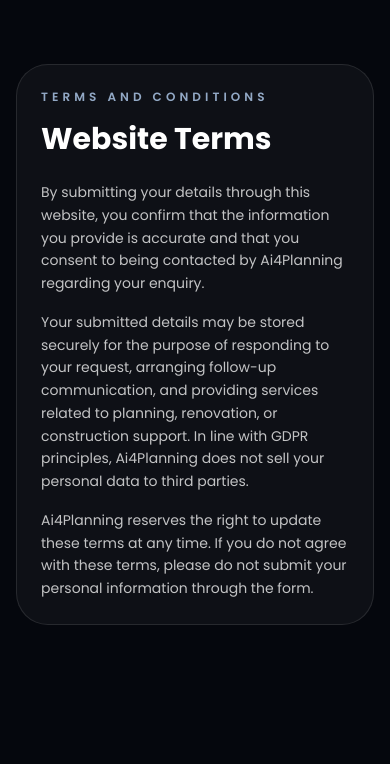
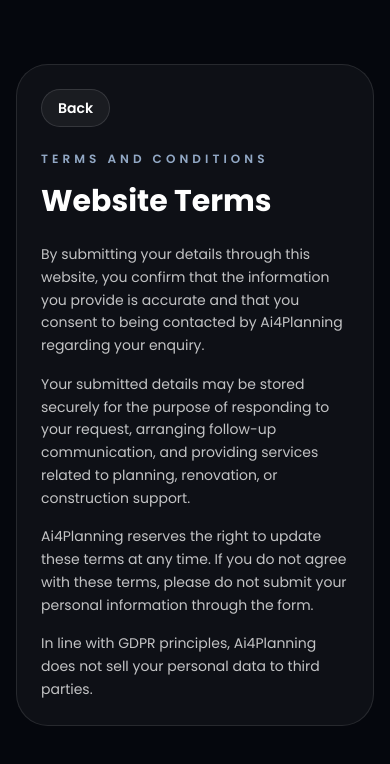
Before and after one commit to ZKai4planning/landingpageforevent, a Next.js app: page /terms in a window 390 px wide. Shown: the top 764 px of the page. Built offline with nearby package versions, Linux system fonts and the light colour scheme.

Commit message:
responsive changes

```diff
--- a/src/app/signedupusers/page.tsx
+++ b/src/app/signedupusers/page.tsx
@@ -189,7 +189,7 @@
                 </p>
               </div>
 
-              <form onSubmit={handleUnlock} className="space-y-4">
+              <form onSubmit={handleUnlock} className="space-y-6">
                 <label className="space-y-2">
                   <span className="text-sm font-medium text-white/85">
                     Password
@@ -215,7 +215,7 @@
                 <button
                   type="submit"
                   disabled={isLoading}
-                  className="btn-1 relative inline-flex min-w-[12rem] items-center justify-center overflow-hidden rounded-[0.9rem] px-6 py-3 text-sm font-semibold disabled:cursor-not-allowed disabled:opacity-70"
+                  className="btn-1 relative mt-2 inline-flex min-w-[12rem] items-center justify-center overflow-hidden rounded-[0.9rem] px-6 py-3 text-sm font-semibold disabled:cursor-not-allowed disabled:opacity-70"
                 >
                   <span className="relative z-10">
                     {isLoading ? "Checking..." : "Unlock Page"}
--- a/src/app/terms/page.tsx
+++ b/src/app/terms/page.tsx
@@ -1,7 +1,27 @@
+"use client";
+
+import { useRouter } from "next/navigation";
+
 export default function TermsPage() {
+  const router = useRouter();
+
   return (
     <main className="min-h-screen bg-[#05070d] px-4 py-16 text-white sm:px-6 sm:py-20">
       <div className="mx-auto max-w-4xl rounded-[2rem] border border-white/10 bg-white/[0.04] p-6 sm:p-8 lg:p-10">
+        <button
+          type="button"
+          onClick={() => {
+            if (window.history.length > 1) {
+              router.back();
+              return;
+            }
+
+            router.push("/");
+          }}
+          className="mb-6 inline-flex items-center rounded-full border border-white/12 bg-white/5 px-4 py-2 text-sm font-semibold text-white transition hover:bg-white/10"
+        >
+          Back
+        </button>
         <p className="text-xs font-semibold uppercase tracking-[0.34em] text-blue-200/75">
           Terms And Conditions
         </p>
@@ -17,14 +37,18 @@
           Your submitted details may be stored securely for the purpose of
           responding to your request, arranging follow-up communication, and
           providing services related to planning, renovation, or construction
-          support. In line with GDPR principles, Ai4Planning does not sell your
-          personal data to third parties.
+          support.
         </p>
+
         <p className="mt-4 text-sm leading-relaxed text-white/75 sm:text-base">
           Ai4Planning reserves the right to update these terms at any time. If
           you do not agree with these terms, please do not submit your personal
           information through the form.
         </p>
+             <p className="mt-4 text-sm leading-relaxed text-white/75 sm:text-base">
+          In line with GDPR principles, Ai4Planning does not sell your personal
+          data to third parties.
+        </p>
       </div>
     </main>
   );
--- a/src/components/lead-capture-form.tsx
+++ b/src/components/lead-capture-form.tsx
@@ -189,8 +189,21 @@
                   placeholder="Your full name"
                 />
               </label>
-
-              <label className="space-y-2">
+                       <label className="space-y-2">
+                <span className="text-sm font-medium text-white/85">
+                  Required Service
+                </span>
+                <input
+                  type="text"
+                  value={formData.service}
+                  onChange={(event) =>
+                    updateFormData("service", event.target.value)
+                  }
+                  className="w-full rounded-[1rem] border border-white/12 bg-black/20 px-4 py-3 text-white outline-none transition placeholder:text-white/30 focus:border-blue-300/40"
+                  placeholder="Describe the service you need"
+                />
+              </label>
+               <label className="space-y-2">
                 <span className="text-sm font-medium text-white/85">
                   Company Name (Optional)
                 </span>
@@ -205,7 +218,7 @@
                 />
               </label>
 
-              <label className="space-y-2">
+     <label className="space-y-2">
                 <span className="text-sm font-medium text-white/85">Email</span>
                 <input
                   type="email"
@@ -217,23 +230,7 @@
                   placeholder="you@example.com"
                 />
               </label>
-
-              <label className="space-y-2">
-                <span className="text-sm font-medium text-white/85">
-                  Required Service
-                </span>
-                <input
-                  type="text"
-                  value={formData.service}
-                  onChange={(event) =>
-                    updateFormData("service", event.target.value)
-                  }
-                  className="w-full rounded-[1rem] border border-white/12 bg-black/20 px-4 py-3 text-white outline-none transition placeholder:text-white/30 focus:border-blue-300/40"
-                  placeholder="Describe the service you need"
-                />
-              </label>
-
-              <label className={`space-y-2 ${singleColumn ? "" : "sm:col-span-2"}`}>
+                                        <label className="space-y-2">
                 <span className="text-sm font-medium text-white/85">
                   Mobile Number
                 </span>
@@ -252,6 +249,14 @@
                   placeholder="+447777888999"
                 />
               </label>
+
+
+
+
+
+
+
+
             </div>
 
             <label className="flex items-start gap-3 rounded-[1rem] border border-white/10 bg-white/[0.04] px-4 py-3">
@@ -267,7 +272,6 @@
                 I agree to {" "}
                 <Link
                   href="/terms"
-                  target="_blank"
                   className="text-blue-300 underline underline-offset-4 hover:text-blue-200"
                 >
                   terms and conditions
--- a/src/components/premium-testimonials.tsx
+++ b/src/components/premium-testimonials.tsx
@@ -2,7 +2,7 @@
 
 import { motion, AnimatePresence, Variants  } from 'framer-motion';
 import { useState, useEffect, useRef } from 'react';
-import { Quote, Star, ArrowLeft, ArrowRight, Sparkles } from 'lucide-react';
+import { Quote, ArrowLeft, ArrowRight, Sparkles } from 'lucide-react';
 
 const testimonials = [
   {
@@ -370,18 +370,17 @@
                         />
                       </motion.div>
 
-                      <h3 className="text-2xl font-bold text-white mb-2">
+                      <h3 className="mb-2 text-2xl font-bold text-white blur-[5px]">
                         {testimonials[currentIndex].name}
                       </h3>
-                      <p className="text-blue-400 mb-1 font-medium">
+                      <p className="text-blue-400 mb-1 font-medium blur-[5px]">
                         {testimonials[currentIndex].role}
                       </p>
-                      <p className="text-white/50 mb-4">
+                      <p className="mb-4 text-white/50 blur-[5px]">
                         {testimonials[currentIndex].company}
                       </p>
 
-                      {/* Star Rating - Changed to Slate/Gray */}
-                      <div className="flex justify-center md:justify-start gap-1 mb-6">
+                      {/* <div className="flex justify-center md:justify-start gap-1 mb-6">
                         {[...Array(testimonials[currentIndex].rating)].map((_, i) => (
                           <motion.div
                             key={i}
@@ -392,13 +391,13 @@
                             <Star className="w-5 h-5 fill-yellow-400 text-yellow-400" />
                           </motion.div>
                         ))}
-                      </div>
+                      </div> */}
                     </div>
 
                     {/* Content */}
                     <div className="flex-1">
                       <motion.blockquote
-                        className="text-base sm:text-lg md:text-2xl text-white/80 leading-relaxed mb-6 sm:mb-8 font-light italic"
+                        className="mb-6 text-base italic leading-relaxed text-white/80  sm:mb-8 sm:text-lg md:text-2xl"
                         initial={{ opacity: 0 }}
                         animate={{ opacity: 1 }}
                         transition={{ delay: 0.3, duration: 0.8 }}
```
Also changed, not shown: public/placeholder.jpg (added).
